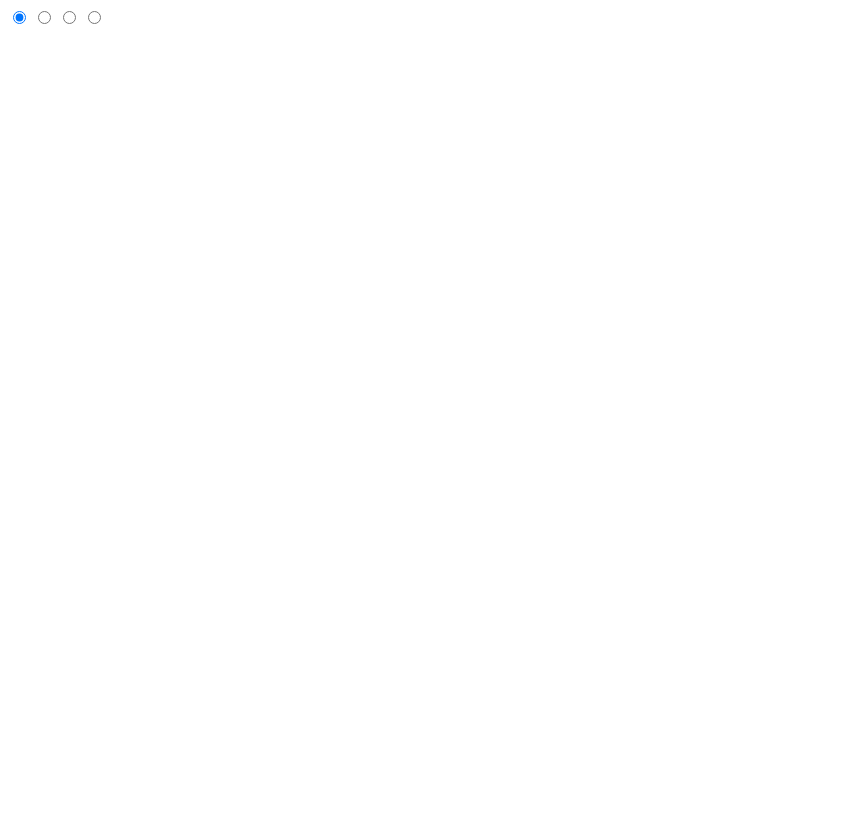
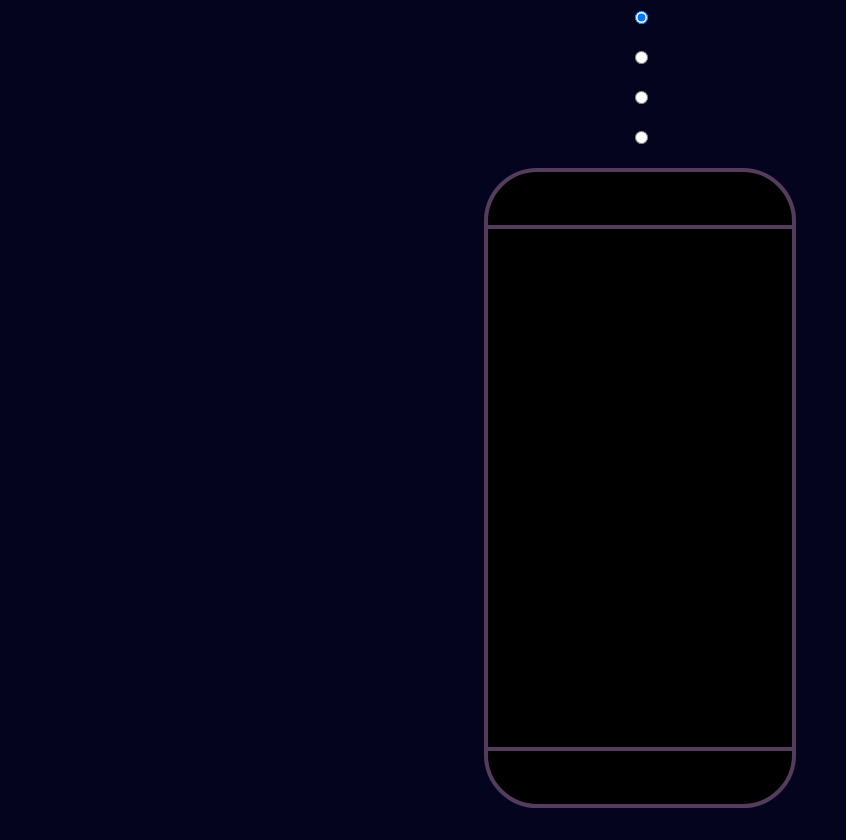
Before and after one commit to ProgrammerUz1234/iosDynamic, a plain HTML site: page index.html in a window 1280 px wide. Shown: the whole page, without its empty margins (0-846 px from the left). Before the commit the page ends 800 px from the top, so only its background shows below. Drawn offline with Linux system fonts and the light colour scheme.

Commit message:
coding main design

```diff
--- a/style.css
+++ b/style.css
@@ -24,3 +24,64 @@
     --c-s: 100%;
     --c-l: 50%;
 }
+
+@-webkit-keyframes appear {
+    to{
+        transform: scale3d(1, 1, 1);
+        opacity: 1;
+    }
+}
+
+@keyframes appear {
+    to{
+        transform: scale3d(1, 1, 1);
+        opacity: 1;
+    }
+}
+
+body{
+    background: #04041f;
+    display: flex;
+    flex-direction: column;
+    gap: 3em;
+    align-items: center;
+    justify-content: center;
+    min-height: 100vh;
+    font-family: 'Inter', sans-serif;
+    font-size: var(--size);
+}
+
+.phone{
+    border: 0.5em solid hsl(var(--c-h), 20%, 30%);
+    position: relative;
+    z-index: 1;
+    aspect-ratio: 37/76;
+    background: black;
+    height: var(--heght);
+    border-radius: var(--border-radius);
+    box-shadow: 0 0 0.1em 0.25em hsl(var(--c-h), 20%, 0 0 0 var(--border-width) hsl(var(--c-h), 30%, 80%));
+    box-sizing: border-box;
+    opacity: 0;
+    transform: scale3d(1.1, 1.1, 1.1);
+    -webkit-animation: appear 1s var(--ease-out) forwards;
+    animation: appear 1s var(--ease-out) forwards;
+    -webkit-backface-visibility: hidden;
+}
+
+.phone::before{
+    content: '';
+    position: absolute;
+    top: var(--border-radius);
+    right: calc(var(--border-width) * -1);
+    bottom: calc(var(--border-radius));
+    left: calc(var(--border-width) * -1);
+    border: 0.5em solid hsl(var(--c-h), 20%, 30%);
+    border-left-width: 0;
+    border-right-width: 0;
+}
+
+.buttons{
+    position: absolute;
+    inset: calc(var(--border-width) * -1);
+    pointer-events: none;
+}
```
